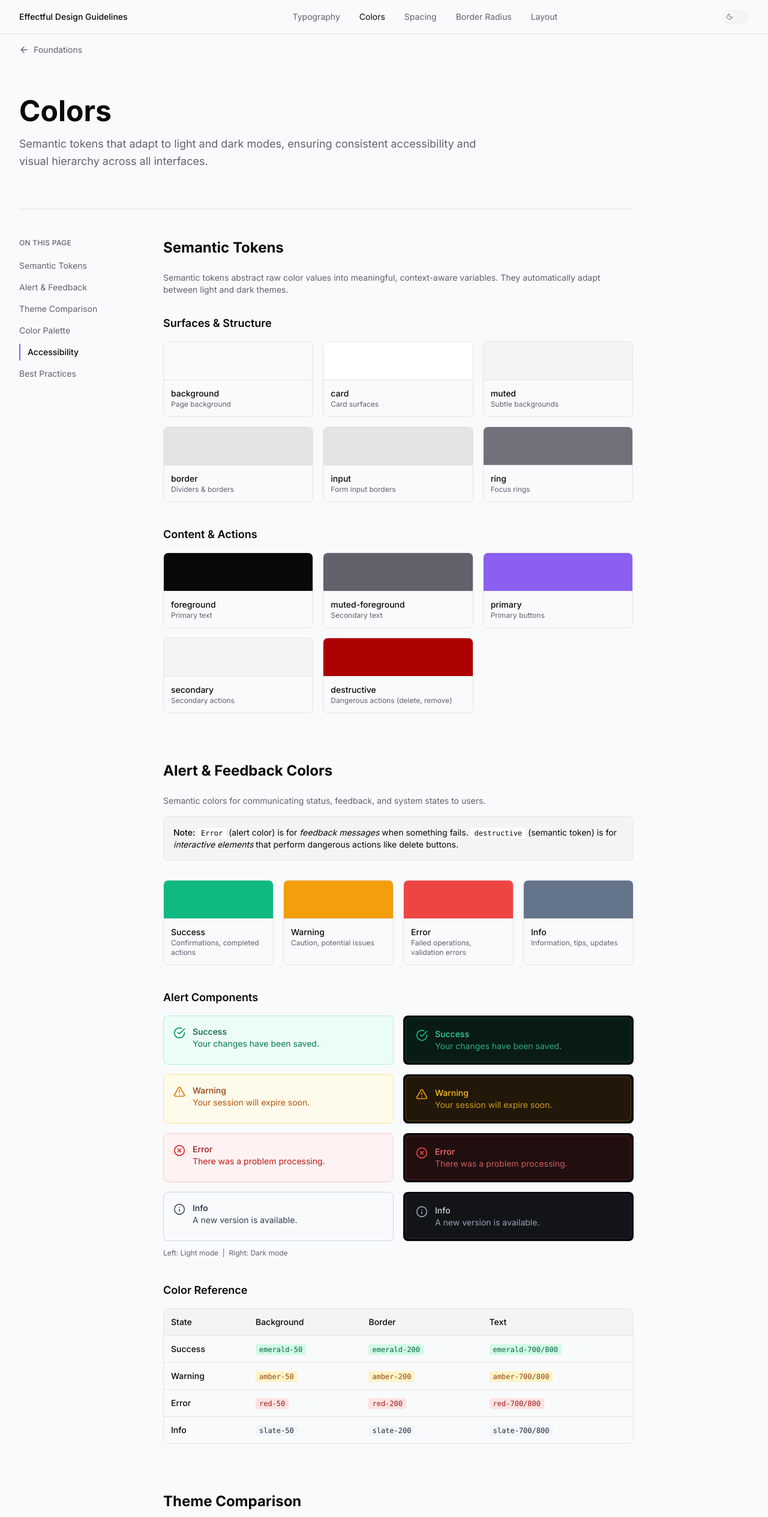
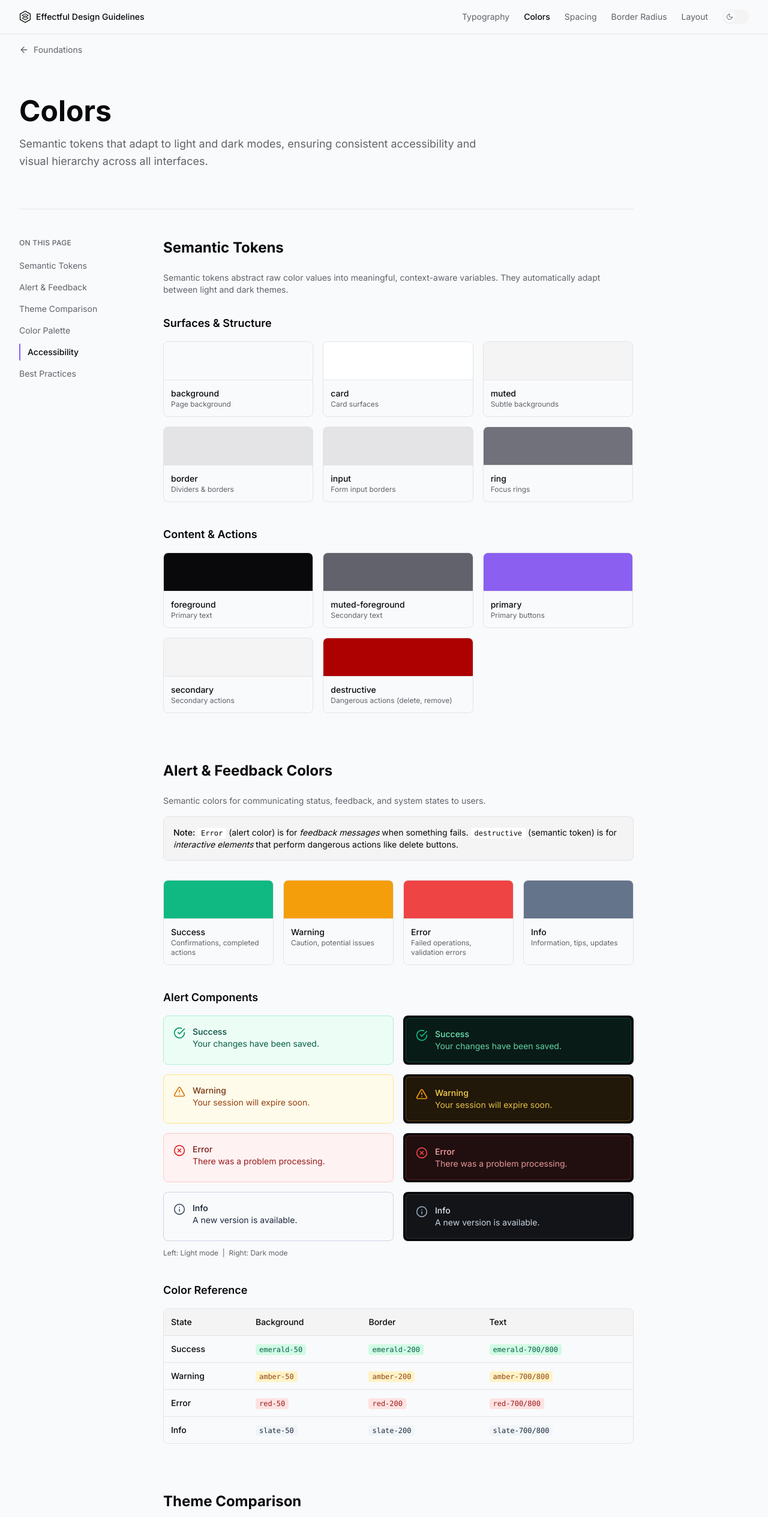
Before and after one commit to mirelaprifti/effectful-design-guidelines, a plain HTML site: page colors.html in a window 1280 px wide. Shown: the top 2529 px of the page at 60% size. Drawn offline with nearby package versions, Linux system fonts and the light colour scheme.

Commit message:
Add logo, favicon, improved navbar UX, and color contrast fixes
- Add Effectful symbol logo to navbar across all pages
- Add favicon-32px.png as favicon on all pages
- Restructure navbar: logo left, nav links + theme toggle right
- Unify nav link styles with .nav-link CSS class (hover/active states)
- Improve color contrast on Success/Warning/Error/Info alerts in Colors page
- Add assets folder with logo SVGs and favicon

Co-Authored-By: Claude Opus 4.6 <noreply@anthropic.com>

```diff
--- a/colors.html
+++ b/colors.html
@@ -4,6 +4,7 @@
   <meta charset="UTF-8">
   <meta name="viewport" content="width=device-width, initial-scale=1.0">
   <title>Colors – Effectful Design Guidelines</title>
+  <link rel="icon" type="image/png" href="assets/favicon-32px.png">
   <link rel="preconnect" href="https://fonts.googleapis.com">
   <link rel="preconnect" href="https://fonts.gstatic.com" crossorigin>
   <link href="https://fonts.googleapis.com/css2?family=IBM+Plex+Mono:wght@400;500;600&family=Inter:wght@300;400;500;600;700&display=swap" rel="stylesheet">
@@ -78,6 +79,10 @@
       color: var(--foreground);
       font-family: 'Inter', system-ui, sans-serif;
     }
+    .dark .logo-icon { filter: invert(1); }
+    .nav-link { color: var(--muted-foreground); transition: color 0.15s; }
+    .nav-link:hover { color: var(--foreground); }
+    .nav-link.active { color: var(--foreground); font-weight: 500; }
   </style>
   <script>
     if (localStorage.getItem('theme') === 'dark') {
@@ -90,16 +95,20 @@
   <nav class="border-b sticky top-0 z-50" style="border-color: var(--border); background-color: var(--background);">
     <div class="container mx-auto px-6 lg:px-8">
       <div class="flex h-14 items-center justify-between">
-        <a href="index.html" class="text-sm font-medium" style="color: var(--foreground);">Effectful Design Guidelines</a>
-        <div class="hidden md:flex items-center gap-8">
-          <a href="typography.html" class="text-sm transition-colors" style="color: var(--muted-foreground);">Typography</a>
-          <a href="colors.html" class="text-sm" style="color: var(--foreground);">Colors</a>
-          <a href="spacing.html" class="text-sm transition-colors" style="color: var(--muted-foreground);">Spacing</a>
-          <a href="border-radius.html" class="text-sm transition-colors" style="color: var(--muted-foreground);">Border Radius</a>
-          <a href="layout-system.html" class="text-sm transition-colors" style="color: var(--muted-foreground);">Layout</a>
-        </div>
-        <div class="flex items-center gap-1">
-          <button id="theme-toggle" class="relative inline-flex h-6 w-11 items-center rounded-full transition-colors duration-200" style="background-color: var(--muted);" aria-label="Toggle theme">
+        <a href="index.html" class="flex items-center gap-2 text-sm font-medium" style="color: var(--foreground);">
+          <img src="assets/effectful-symbol-black.svg" alt="" class="h-5 w-5 logo-icon">
+          Effectful Design Guidelines
+        </a>
+        <div class="flex items-center gap-6">
+          <div class="hidden md:flex items-center gap-6">
+            <a href="typography.html" class="text-sm nav-link">Typography</a>
+            <a href="colors.html" class="text-sm nav-link active">Colors</a>
+            <a href="spacing.html" class="text-sm nav-link">Spacing</a>
+            <a href="border-radius.html" class="text-sm nav-link">Border Radius</a>
+            <a href="layout-system.html" class="text-sm nav-link">Layout</a>
+          </div>
+          <div class="flex items-center gap-3">
+            <button id="theme-toggle" class="relative inline-flex h-6 w-11 items-center rounded-full transition-colors duration-200" style="background-color: var(--muted);" aria-label="Toggle theme">
             <span id="theme-thumb" class="inline-flex h-5 w-5 items-center justify-center rounded-full shadow-sm transition-transform duration-200 translate-x-0.5" style="background-color: var(--background);">
               <svg id="theme-sun" class="w-3 h-3 hidden" style="color: var(--muted-foreground);" xmlns="http://www.w3.org/2000/svg" viewBox="0 0 24 24" fill="none" stroke="currentColor" stroke-width="2" stroke-linecap="round" stroke-linejoin="round"><circle cx="12" cy="12" r="4"/><path d="M12 2v2"/><path d="M12 20v2"/><path d="m4.93 4.93 1.41 1.41"/><path d="m17.66 17.66 1.41 1.41"/><path d="M2 12h2"/><path d="M20 12h2"/><path d="m6.34 17.66-1.41 1.41"/><path d="m19.07 4.93-1.41 1.41"/></svg>
               <svg id="theme-moon" class="w-3 h-3" style="color: var(--muted-foreground);" xmlns="http://www.w3.org/2000/svg" viewBox="0 0 24 24" fill="none" stroke="currentColor" stroke-width="2" stroke-linecap="round" stroke-linejoin="round"><path d="M12 3a6 6 0 0 0 9 9 9 9 0 1 1-9-9Z"/></svg>
@@ -107,16 +116,17 @@
           </button>
           <button onclick="document.getElementById('mobile-menu').classList.toggle('hidden')" class="md:hidden p-2 -mr-2" style="color: var(--foreground);" aria-label="Toggle menu">
             <svg class="w-5 h-5" fill="none" stroke="currentColor" viewBox="0 0 24 24"><path stroke-linecap="round" stroke-linejoin="round" stroke-width="2" d="M4 6h16M4 12h16M4 18h16"/></svg>
-          </button>
+            </button>
+          </div>
         </div>
       </div>
       <div id="mobile-menu" class="hidden md:hidden pb-4 border-t" style="border-color: var(--border);">
         <div class="flex flex-col gap-1 pt-3">
-          <a href="typography.html" class="text-sm py-2 px-2 rounded transition-colors" style="color: var(--muted-foreground);">Typography</a>
-          <a href="colors.html" class="text-sm py-2 px-2 rounded font-medium" style="color: var(--foreground);">Colors</a>
-          <a href="spacing.html" class="text-sm py-2 px-2 rounded transition-colors" style="color: var(--muted-foreground);">Spacing</a>
-          <a href="border-radius.html" class="text-sm py-2 px-2 rounded transition-colors" style="color: var(--muted-foreground);">Border Radius</a>
-          <a href="layout-system.html" class="text-sm py-2 px-2 rounded transition-colors" style="color: var(--muted-foreground);">Layout</a>
+          <a href="typography.html" class="text-sm py-2 px-2 rounded nav-link">Typography</a>
+          <a href="colors.html" class="text-sm py-2 px-2 rounded nav-link active">Colors</a>
+          <a href="spacing.html" class="text-sm py-2 px-2 rounded nav-link">Spacing</a>
+          <a href="border-radius.html" class="text-sm py-2 px-2 rounded nav-link">Border Radius</a>
+          <a href="layout-system.html" class="text-sm py-2 px-2 rounded nav-link">Layout</a>
         </div>
       </div>
     </div>
@@ -231,16 +241,16 @@
           <div class="rounded-lg border p-4 flex items-start gap-3" style="background-color: rgb(236 253 245); border-color: rgb(167 243 208);">
             <svg xmlns="http://www.w3.org/2000/svg" width="20" height="20" viewBox="0 0 24 24" fill="none" stroke="currentColor" stroke-width="2" stroke-linecap="round" stroke-linejoin="round" class="text-emerald-600 shrink-0 mt-0.5"><path d="M22 11.08V12a10 10 0 1 1-5.93-9.14"/><path d="m9 11 3 3L22 4"/></svg>
             <div>
-              <p class="text-sm font-medium text-emerald-800">Success</p>
-              <p class="text-sm text-emerald-700">Your changes have been saved.</p>
+              <p class="text-sm font-medium text-emerald-900">Success</p>
+              <p class="text-sm text-emerald-800">Your changes have been saved.</p>
             </div>
           </div>
           <div class="rounded-lg p-1" style="background-color: oklch(0.141 0.005 285.823);">
             <div class="rounded-md p-4 flex items-start gap-3" style="background-color: rgba(16, 185, 129, 0.1); border: 1px solid rgba(16, 185, 129, 0.3);">
               <svg xmlns="http://www.w3.org/2000/svg" width="20" height="20" viewBox="0 0 24 24" fill="none" stroke="currentColor" stroke-width="2" stroke-linecap="round" stroke-linejoin="round" class="text-emerald-500 shrink-0 mt-0.5"><path d="M22 11.08V12a10 10 0 1 1-5.93-9.14"/><path d="m9 11 3 3L22 4"/></svg>
               <div>
-                <p class="text-sm font-medium text-emerald-400">Success</p>
-                <p class="text-sm text-emerald-400/80">Your changes have been saved.</p>
+                <p class="text-sm font-medium text-emerald-300">Success</p>
+                <p class="text-sm text-emerald-300/90">Your changes have been saved.</p>
               </div>
             </div>
           </div>
@@ -248,16 +258,16 @@
           <div class="rounded-lg border p-4 flex items-start gap-3" style="background-color: rgb(255 251 235); border-color: rgb(253 230 138);">
             <svg xmlns="http://www.w3.org/2000/svg" width="20" height="20" viewBox="0 0 24 24" fill="none" stroke="currentColor" stroke-width="2" stroke-linecap="round" stroke-linejoin="round" class="text-amber-600 shrink-0 mt-0.5"><path d="m21.73 18-8-14a2 2 0 0 0-3.48 0l-8 14A2 2 0 0 0 4 21h16a2 2 0 0 0 1.73-3"/><path d="M12 9v4"/><path d="M12 17h.01"/></svg>
             <div>
-              <p class="text-sm font-medium text-amber-800">Warning</p>
-              <p class="text-sm text-amber-700">Your session will expire soon.</p>
+              <p class="text-sm font-medium text-amber-900">Warning</p>
+              <p class="text-sm text-amber-800">Your session will expire soon.</p>
             </div>
           </div>
           <div class="rounded-lg p-1" style="background-color: oklch(0.141 0.005 285.823);">
             <div class="rounded-md p-4 flex items-start gap-3" style="background-color: rgba(245, 158, 11, 0.1); border: 1px solid rgba(245, 158, 11, 0.3);">
               <svg xmlns="http://www.w3.org/2000/svg" width="20" height="20" viewBox="0 0 24 24" fill="none" stroke="currentColor" stroke-width="2" stroke-linecap="round" stroke-linejoin="round" class="text-amber-500 shrink-0 mt-0.5"><path d="m21.73 18-8-14a2 2 0 0 0-3.48 0l-8 14A2 2 0 0 0 4 21h16a2 2 0 0 0 1.73-3"/><path d="M12 9v4"/><path d="M12 17h.01"/></svg>
               <div>
-                <p class="text-sm font-medium text-amber-400">Warning</p>
-                <p class="text-sm text-amber-400/80">Your session will expire soon.</p>
+                <p class="text-sm font-medium text-amber-300">Warning</p>
+                <p class="text-sm text-amber-300/90">Your session will expire soon.</p>
               </div>
             </div>
           </div>
@@ -265,16 +275,16 @@
           <div class="rounded-lg border p-4 flex items-start gap-3" style="background-color: rgb(254 242 242); border-color: rgb(254 202 202);">
             <svg xmlns="http://www.w3.org/2000/svg" width="20" height="20" viewBox="0 0 24 24" fill="none" stroke="currentColor" stroke-width="2" stroke-linecap="round" stroke-linejoin="round" class="text-red-600 shrink-0 mt-0.5"><circle cx="12" cy="12" r="10"/><path d="m15 9-6 6"/><path d="m9 9 6 6"/></svg>
             <div>
-              <p class="text-sm font-medium text-red-800">Error</p>
-              <p class="text-sm text-red-700">There was a problem processing.</p>
+              <p class="text-sm font-medium text-red-900">Error</p>
+              <p class="text-sm text-red-800">There was a problem processing.</p>
             </div>
           </div>
           <div class="rounded-lg p-1" style="background-color: oklch(0.141 0.005 285.823);">
             <div class="rounded-md p-4 flex items-start gap-3" style="background-color: rgba(239, 68, 68, 0.1); border: 1px solid rgba(239, 68, 68, 0.3);">
               <svg xmlns="http://www.w3.org/2000/svg" width="20" height="20" viewBox="0 0 24 24" fill="none" stroke="currentColor" stroke-width="2" stroke-linecap="round" stroke-linejoin="round" class="text-red-500 shrink-0 mt-0.5"><circle cx="12" cy="12" r="10"/><path d="m15 9-6 6"/><path d="m9 9 6 6"/></svg>
               <div>
-                <p class="text-sm font-medium text-red-400">Error</p>
-                <p class="text-sm text-red-400/80">There was a problem processing.</p>
+                <p class="text-sm font-medium text-red-300">Error</p>
+                <p class="text-sm text-red-300/90">There was a problem processing.</p>
               </div>
             </div>
           </div>
@@ -282,16 +292,16 @@
           <div class="rounded-lg border p-4 flex items-start gap-3" style="background-color: rgb(248 250 252); border-color: rgb(203 213 225);">
             <svg xmlns="http://www.w3.org/2000/svg" width="20" height="20" viewBox="0 0 24 24" fill="none" stroke="currentColor" stroke-width="2" stroke-linecap="round" stroke-linejoin="round" class="text-slate-600 shrink-0 mt-0.5"><circle cx="12" cy="12" r="10"/><path d="M12 16v-4"/><path d="M12 8h.01"/></svg>
             <div>
-              <p class="text-sm font-medium text-slate-800">Info</p>
-              <p class="text-sm text-slate-700">A new version is available.</p>
+              <p class="text-sm font-medium text-slate-900">Info</p>
+              <p class="text-sm text-slate-800">A new version is available.</p>
             </div>
           </div>
           <div class="rounded-lg p-1" style="background-color: oklch(0.141 0.005 285.823);">
             <div class="rounded-md p-4 flex items-start gap-3" style="background-color: rgba(100, 116, 139, 0.1); border: 1px solid rgba(100, 116, 139, 0.3);">
               <svg xmlns="http://www.w3.org/2000/svg" width="20" height="20" viewBox="0 0 24 24" fill="none" stroke="currentColor" stroke-width="2" stroke-linecap="round" stroke-linejoin="round" class="text-slate-400 shrink-0 mt-0.5"><circle cx="12" cy="12" r="10"/><path d="M12 16v-4"/><path d="M12 8h.01"/></svg>
               <div>
-                <p class="text-sm font-medium text-slate-300">Info</p>
-                <p class="text-sm text-slate-400">A new version is available.</p>
+                <p class="text-sm font-medium text-slate-200">Info</p>
+                <p class="text-sm text-slate-300">A new version is available.</p>
               </div>
             </div>
           </div>
```
Also changed, not shown: border-radius.html (+26 -16 lines), index.html (+24 -14 lines), layout-system.html (+26 -16 lines), spacing.html (+26 -16 lines), typography.html (+24 -14 lines), assets/Effectful-black.svg (added), assets/effectful-symbol-black.svg (added), assets/favicon-32px.png (added).
